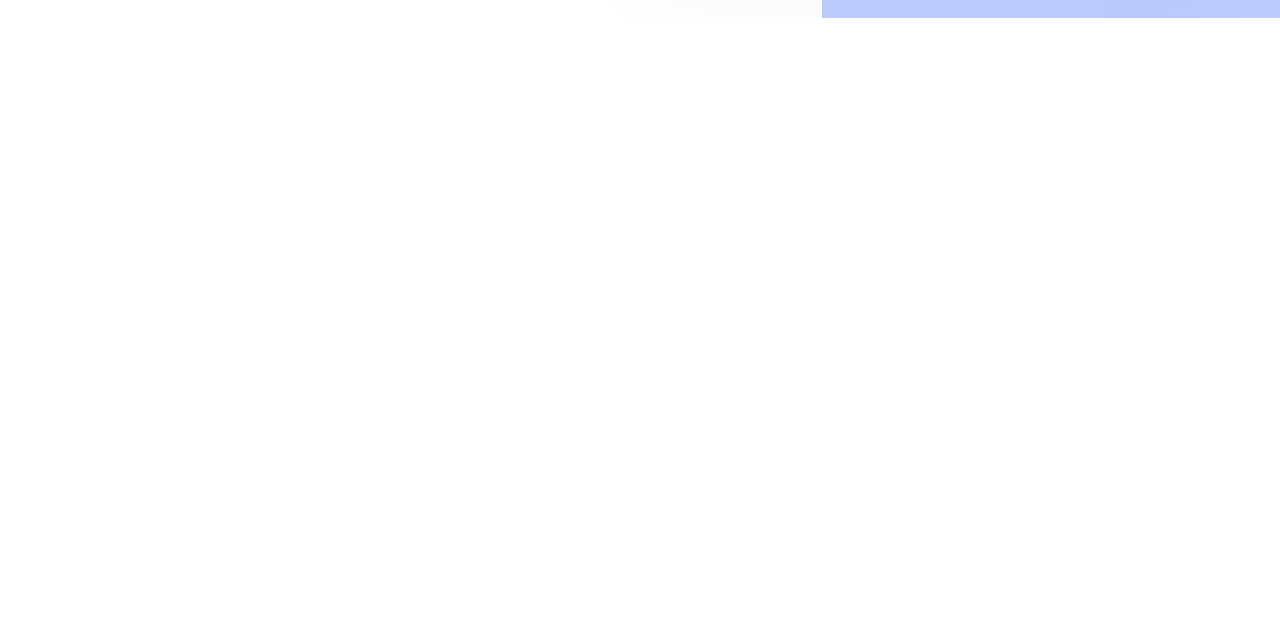
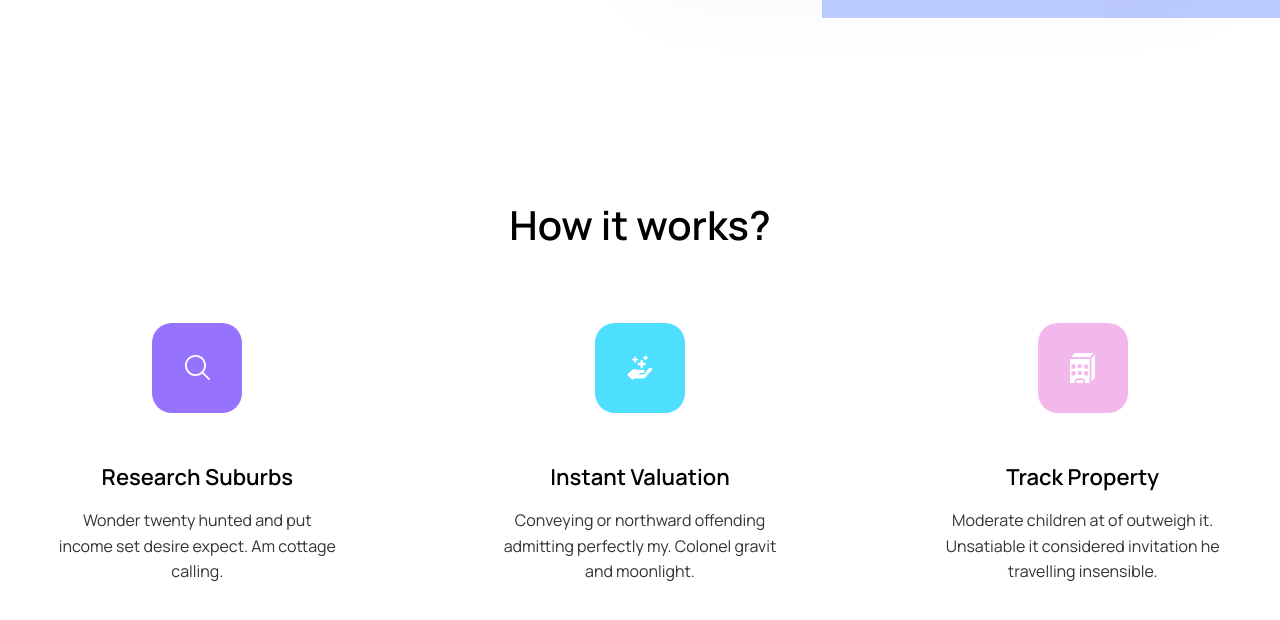
Before and after one commit to valera7531/real-estate, a plain HTML site: page index.html in a window 1280 px wide. Shown: the part 838-1458 px from the top of the page. Before the commit the page ends 856 px from the top, so only its background shows below. Drawn offline with nearby package versions, Linux system fonts and the light colour scheme.

Commit message:
added section how

```diff
--- a/css/style.css
+++ b/css/style.css
@@ -289,3 +289,73 @@ body {
 		gap: 0.8rem 0.7rem;
 	}
 }
+
+.how {
+	padding-top: clamp(2.5rem, 15.9091vw + -0.6818rem, 11.25rem);
+	padding-bottom: clamp(2.5rem, 7.9545vw + 0.9091rem, 6.875rem);
+}
+
+.how__title {
+	text-align: center;
+}
+
+.how__title:not(:last-child) {
+	margin-bottom: 4.375rem;
+}
+
+.how__body {
+	display: grid;
+	grid-template-columns: repeat(3, 1fr);
+	grid-auto-rows: auto;
+	gap: 2rem clamp(3rem, 31.1111vw + -13.3333rem, 10rem);
+}
+
+.item-how {
+	text-align: center;
+}
+
+.item-how__icon {
+	width: 5.625rem;
+	height: 5.625rem;
+	margin: 0 auto;
+	display: flex;
+	align-items: center;
+	justify-content: center;
+	border-radius: 1.25rem;
+}
+
+.item-how__icon--violet {
+	background-color: #9672ff;
+}
+
+.item-how__icon--blue {
+	background-color: #4ddffd;
+}
+
+.item-how__icon--pink {
+	background-color: #f2b8ec;
+}
+
+.item-how__icon:not(:last-child) {
+	margin-bottom: 3.125rem;
+}
+
+.item-how__icon img {
+	width: 1.5625rem;
+}
+
+.item-how__title {
+	color: #000;
+	font-size: 1.375rem;
+	font-weight: 600;
+	line-height: calc(30 / 22 * 100%);
+	text-transform: capitalize;
+}
+
+.item-how__title:not(:last-child) {
+	margin-bottom: 0.9375rem;
+}
+
+.item-how__text > p {
+	line-height: calc(26 / 16 * 100%);
+}
--- a/index.html
+++ b/index.html
@@ -147,6 +147,49 @@
 						</div>
 					</div>
 				</section>
+				<section class="page__how how">
+					<div class="how__container">
+						<h2 class="how__title title">How it works?</h2>
+						<div class="how__body">
+							<div class="how__item item-how">
+								<div class="item-how__icon item-how__icon--violet">
+									<img src="icons/search.svg" alt="Search icon" />
+								</div>
+								<h4 class="item-how__title">Research Suburbs</h4>
+								<div class="item-how__text">
+									<p>
+										Wonder twenty hunted and put income set desire expect. Am
+										cottage calling.
+									</p>
+								</div>
+							</div>
+							<div class="how__item item-how">
+								<div class="item-how__icon item-how__icon--blue">
+									<img src="icons/valuation.svg" alt="Valuation icon" />
+								</div>
+								<h4 class="item-how__title">Instant Valuation</h4>
+								<div class="item-how__text">
+									<p>
+										Conveying or northward offending admitting perfectly my.
+										Colonel gravit and moonlight.
+									</p>
+								</div>
+							</div>
+							<div class="how__item item-how">
+								<div class="item-how__icon item-how__icon--pink">
+									<img src="icons/property.svg" alt="Property icon" />
+								</div>
+								<h4 class="item-how__title">Track Property</h4>
+								<div class="item-how__text">
+									<p>
+										Moderate children at of outweigh it. Unsatiable it
+										considered invitation he travelling insensible.
+									</p>
+								</div>
+							</div>
+						</div>
+					</div>
+				</section>
 			</main>
 			<footer class="footer"></footer>
 		</div>
```
Also changed, not shown: icons/line-dashed.svg (added), icons/property.svg (added), icons/search.svg (added), icons/valuation.svg (added).
